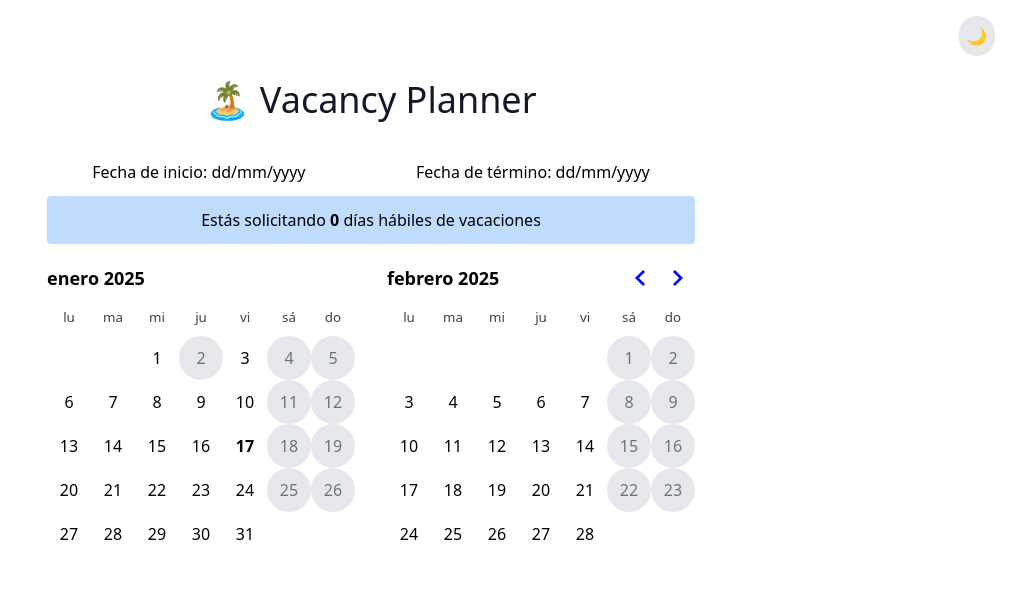
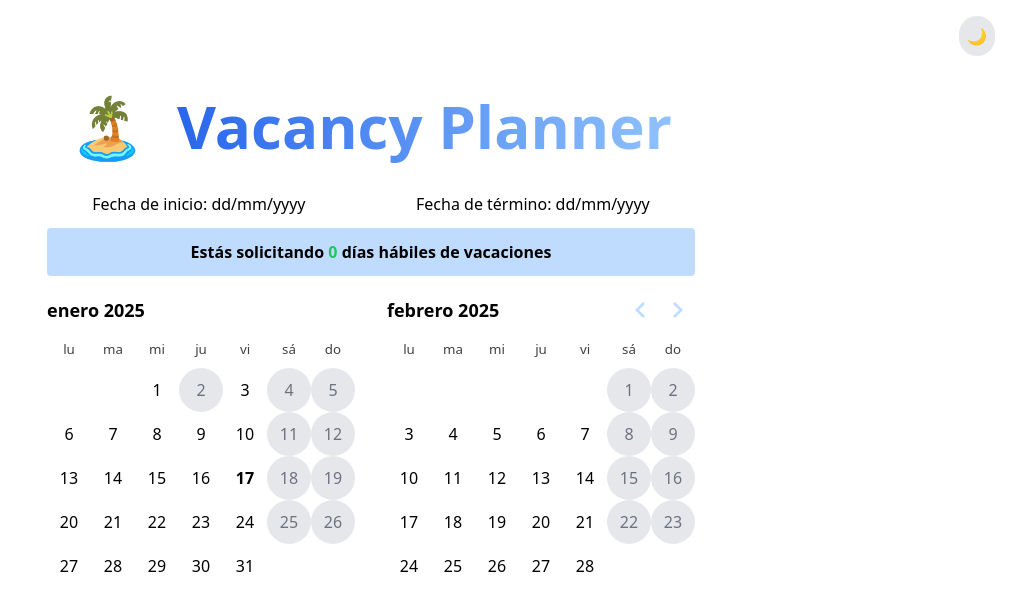
Before and after one commit to NicNeira/CalendarVacancy, a Next.js app: page / in a window 1280 px wide. Shown: the top 610 px of the page, without its empty margins (269-1280 px from the left). Built offline with nearby package versions, Linux system fonts and the light colour scheme.

Commit message:
add: darkmode and some styles

```diff
--- a/src/app/globals.css
+++ b/src/app/globals.css
@@ -1,19 +1,3 @@
 @tailwind base;
 @tailwind components;
 @tailwind utilities;
-
-@layer base {
-  :root {
-    --background: white;
-    --foreground: black;
-  }
-
-  .dark {
-    --background: #1a1a1a;
-    --foreground: white;
-  }
-}
-
-body {
-  @apply bg-background text-foreground;
-}
--- a/src/app/page.tsx
+++ b/src/app/page.tsx
@@ -5,11 +5,14 @@ export default function Home() {
   return (
     <>
       <ToogleButton />
-      <div className="items-center justify-items-center min-h-screen p-8 pb-20 gap-16 sm:p-20 font-[family-name:var(--font-geist-sans)] bg-white dark:bg-gray-900 transition-colors duration-200">
-        <div className="mb-10">
-          <h1 className="text-4xl text-gray-900 dark:text-white">
-            🏝️ Vacancy Planner
-          </h1>
+      <div className="items-center justify-items-center min-h-screen p-8 pb-20 gap-16 sm:p-20 font-[family-name:var(--font-geist-sans)] bg-white dark:bg-[#212121] transition-colors duration-200">
+        <div className="mb-5">
+          <div className="text-4xl font-bold sm:text-6xl text-center flex ">
+            <span className="p-4">🏝️</span>
+            <h1 className="text-transparent bg-clip-text bg-gradient-to-r from-blue-600 to to-blue-300 dark:from-green-300 dark:to-white p-4">
+              Vacancy Planner
+            </h1>
+          </div>
         </div>
         <div className="dark:text-white">
           <Calendar />
--- a/src/components/Calendar.tsx
+++ b/src/components/Calendar.tsx
@@ -1,4 +1,4 @@
-'use client'
+"use client";
 import { feriadosChile2025 } from "@/utils/utils";
 import { eachDayOfInterval, isSameDay, isWeekend, parseISO } from "date-fns";
 import { es } from "date-fns/locale";
@@ -8,8 +8,8 @@ import "react-day-picker/style.css";
 
 export function Calendar() {
   const [selectedRange, setSelectedRange] = useState<{
-        from?: Date | null
-        to?: Date | null
+    from?: Date | null;
+    to?: Date | null;
   }>({});
 
   const countDaysInRange = () => {
@@ -21,40 +21,61 @@ export function Calendar() {
     if (selectedRange && selectedRange.from && selectedRange.to) {
       const daysInRange = eachDayOfInterval({
         start: selectedRange.from,
-                end: selectedRange.to
-            })
+        end: selectedRange.to,
+      });
 
-            const validDays = daysInRange.filter(day => !isWeekend(day) && !feriadosChile2025.some(d => isSameDay(parseISO(d.fecha), day)))
-            return validDays.length
+      const validDays = daysInRange.filter(
+        (day) =>
+          !isWeekend(day) &&
+          !feriadosChile2025.some((d) => isSameDay(parseISO(d.fecha), day))
+      );
+      return validDays.length;
     }
     return 0; // Si no hay rango seleccionado
   };
 
   const daysDisabled = (date: Date) => {
-        return isWeekend(date) || feriadosChile2025.some(feriado => isSameDay(parseISO(feriado.fecha), date))
-    }
-
+    return (
+      isWeekend(date) ||
+      feriadosChile2025.some((feriado) =>
+        isSameDay(parseISO(feriado.fecha), date)
+      )
+    );
+  };
 
   return (
     <>
       <div className="flex gap-5 justify-around">
-                <span>Fecha de inicio: {selectedRange && selectedRange.from ? selectedRange.from?.toLocaleDateString() : 'dd/mm/yyyy'}</span>
-                <span>Fecha de término: {selectedRange && selectedRange.to ? selectedRange.to?.toLocaleDateString() : 'dd/mm/yyyy'}</span>
+        <span>
+          Fecha de inicio:{" "}
+          {selectedRange && selectedRange.from
+            ? selectedRange.from?.toLocaleDateString()
+            : "dd/mm/yyyy"}
+        </span>
+        <span>
+          Fecha de término:{" "}
+          {selectedRange && selectedRange.to
+            ? selectedRange.to?.toLocaleDateString()
+            : "dd/mm/yyyy"}
+        </span>
       </div>
 
-            <div className="bg-blue-200 text-center rounded p-3 my-3">
-                Estás solicitando <span className="font-bold">{countDaysInRange()} </span>días hábiles de vacaciones
-            </div >
+      <div className="text-black bg-blue-200 dark:bg-green-200 text-center rounded p-3 my-3 font-semibold">
+        Estás solicitando{" "}
+        <span className="text-green-500 ">{countDaysInRange()} </span>
+        días hábiles de vacaciones
+      </div>
 
       <DayPicker
         classNames={{
-                    day: 'rounded-full hover:bg-opacity-50',
-                    selected: 'border-transparent bg-red-200',
-                    range_end: 'bg-red-200',
-                    range_middle: 'bg-red-200',
-                    range_start: 'bg-red-200',
-                    disabled: '!bg-gray-200 text-gray-500',
-                    today: 'font-bold'
+          day: "rounded-full hover:bg-opacity-50",
+          selected: "border-transparent bg-red-200",
+          range_end: "bg-red-200",
+          range_middle: "bg-red-200",
+          range_start: "bg-red-200",
+          disabled: "!bg-gray-200 text-gray-500",
+          today: "font-bold",
+          chevron: "fill-blue-200 dark:fill-green-200",
         }}
         locale={es}
         // autoFocus
@@ -67,7 +88,7 @@ export function Calendar() {
         onSelect={(range) =>
           setSelectedRange({
             from: range?.from ?? undefined,
-                        to: range?.to ?? undefined
+            to: range?.to ?? undefined,
           })
         }
         // footer={
--- a/src/components/Navbar.tsx
+++ /dev/null
@@ -1,39 +0,0 @@
-import { ToogleButton } from "./ToogleButton";
-
-export const Navbar = () => {
-  return (
-    <header className="fixed top-0 w-full bg-white dark:bg-gray-900 shadow-sm z-50">
-      <nav className="max-w-7xl mx-auto px-4 sm:px-6 lg:px-8">
-        <div className="flex justify-between items-center h-16">
-          {/* Logo/Brand */}
-          {/* <div className="flex items-center">
-            <h1 className="text-xl font-bold text-gray-900 dark:text-white">
-              🏝️ Vacancy Planner
-            </h1>
-          </div> */}
-
-          {/* Navigation Links - Add more as needed */}
-          {/* <div className="hidden sm:flex items-center space-x-4">
-            <a
-              href="#"
-              className="text-gray-700 dark:text-gray-200 hover:text-gray-900 dark:hover:text-white"
-            >
-              Home
-            </a>
-            <a
-              href="#"
-              className="text-gray-700 dark:text-gray-200 hover:text-gray-900 dark:hover:text-white"
-            >
-              Calendar
-            </a>
-          </div> */}
-
-          {/* Dark Mode Toggle */}
-          <div className="flex items-center">
-            <ToogleButton />
-          </div>
-        </div>
-      </nav>
-    </header>
-  );
-};
--- a/src/components/ToogleButton.tsx
+++ b/src/components/ToogleButton.tsx
@@ -5,27 +5,25 @@ export const ToogleButton = () => {
   const [darkMode, setDarkMode] = useState(false);
 
   useEffect(() => {
-    if (
+    const root = document.documentElement;
+    const initialDarkMode =
       localStorage.theme === "dark" ||
       (!("theme" in localStorage) &&
-        window.matchMedia("(prefers-color-scheme: dark)").matches)
-    ) {
-      setDarkMode(true);
-      document.documentElement.classList.add("dark");
-    } else {
-      setDarkMode(false);
-      document.documentElement.classList.remove("dark");
-    }
+        window.matchMedia("(prefers-color-scheme: dark)").matches);
+
+    setDarkMode(initialDarkMode);
+    root.classList.toggle("dark", initialDarkMode);
   }, []);
 
   const toggleDarkMode = () => {
+    const root = document.documentElement;
     if (darkMode) {
       setDarkMode(false);
-      document.documentElement.classList.remove("dark");
+      root.classList.remove("dark");
       localStorage.theme = "light";
     } else {
       setDarkMode(true);
-      document.documentElement.classList.add("dark");
+      root.classList.add("dark");
       localStorage.theme = "dark";
     }
   };
```
Lines whose indentation alone changed are shown as unchanged.
